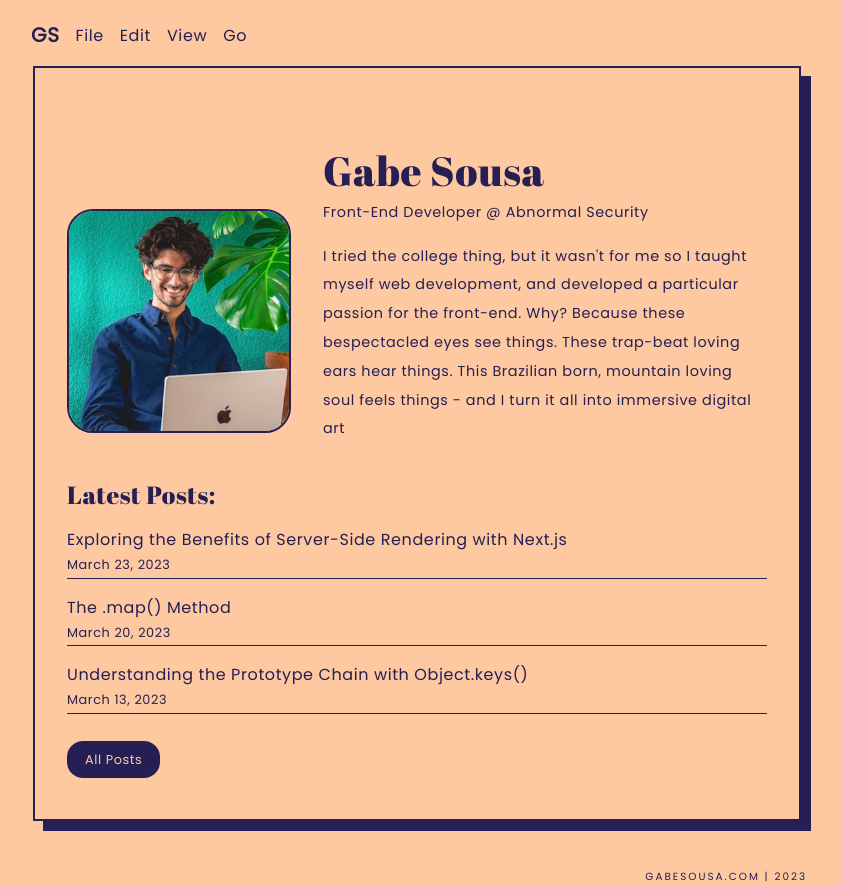
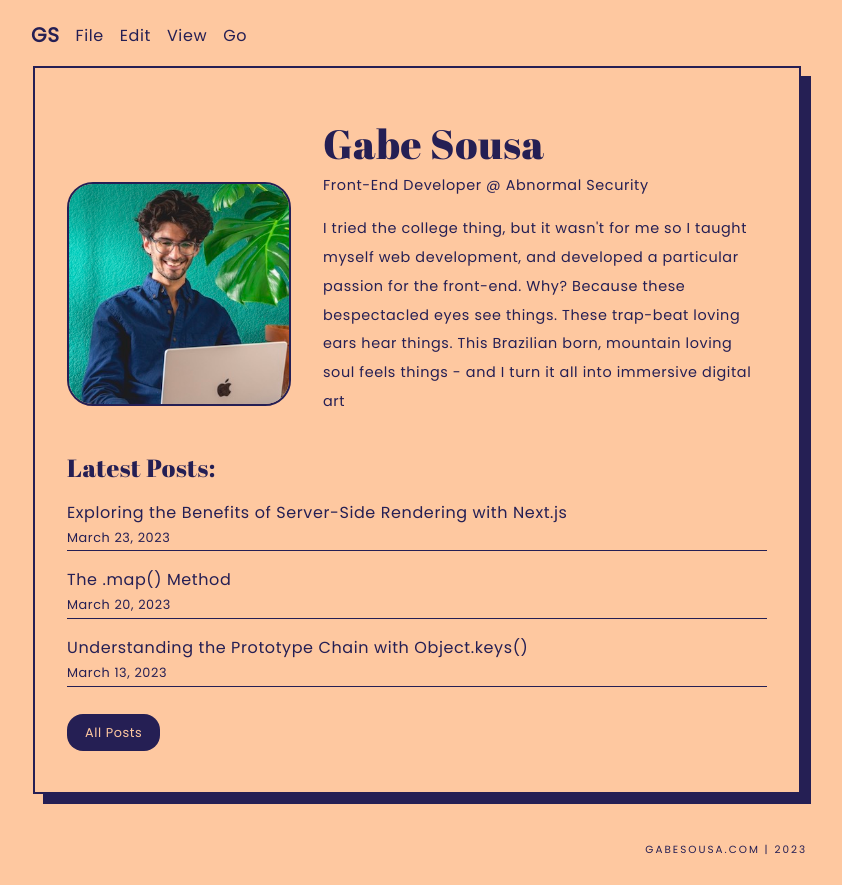
Before and after one commit to developer-gabe/nextjs-project, a Next.js app: page / in a window 1280 px wide. Shown: the whole page, without its empty margins (223-1065 px from the left). After the commit the page ends 858 px from the top, so only its background shows below. Built offline with nearby package versions, Linux system fonts and the light colour scheme; a small style sheet from the web is missing.

Commit message:
Fast button animations

```diff
--- a/components/photo-grid.jsx
+++ b/components/photo-grid.jsx
@@ -1,7 +1,6 @@
 import React, { Component } from "react";
 import Link from "next/link";
 import Image from "next/image";
-import { useRouter } from "next/router";
 
 class PhotoGrid extends Component {
   constructor(props) {
--- a/pages/photography/[id].js
+++ b/pages/photography/[id].js
@@ -1,4 +1,6 @@
 import { getAllPhotoIds, getPhotoData } from '../../lib/photos'
+import Image from "next/image";
+
 export async function getStaticPaths() {
   const paths = getAllPhotoIds().map((id) => ({ params: { id: id.toString() } }));
   return {
@@ -21,7 +23,7 @@ export default function Photo({ photoData }) {
   return (
     <div className='single-photography-page'>
 
-      <img src={`/images/gallery/${photoData.name}`} alt={photoData.name} />
+      <Image src={`/images/gallery/${photoData.name}`} alt={photoData.name} width={800} height={800}/>
 
 			<div className='single-photography-page__content'>
 				<h1>{photoData.id}</h1>
--- a/styles/globals.css
+++ b/styles/globals.css
@@ -208,7 +208,7 @@ article {
 	border-radius: 16px;
 	padding: .5rem 1rem;
 	font-size: .8rem;
-	transition: all ease-in-out 150ms;
+	transition: all ease-in-out 80ms;
 	border: 2px solid transparent;
 }
 
@@ -250,6 +250,10 @@ article {
 	display: grid;
 	grid-template-columns: 1fr 1fr;
 	grid-gap: 1rem;
+}
+
+.bio h1 {
+	margin-top: 0;
 }
 
 iframe {
```
